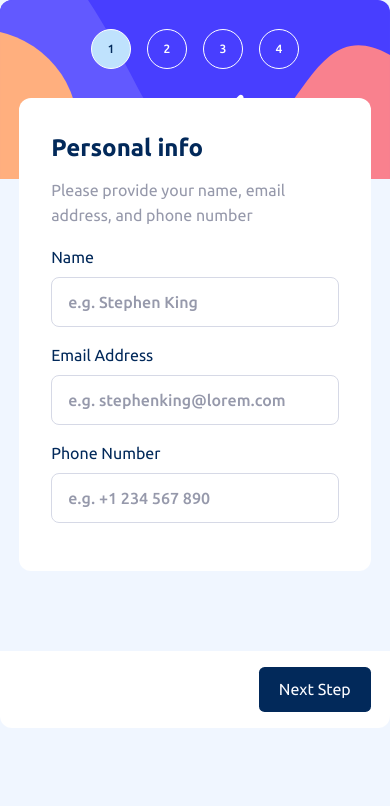
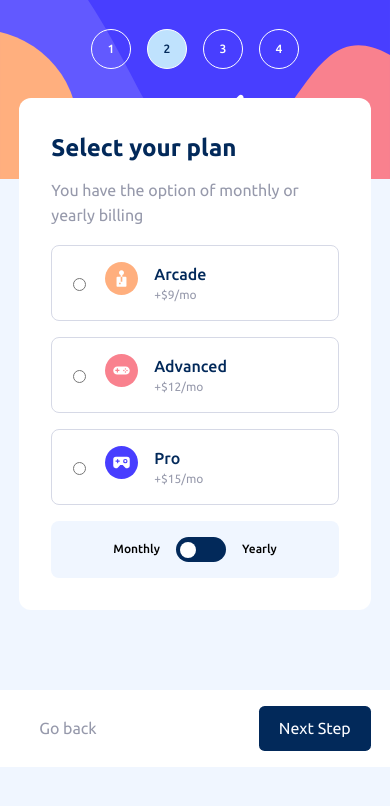
Before and after one commit to A14313/multiStep-form, a website built with Parcel: page src/index.html in a window 390 px wide. Built offline with nearby package versions, Linux system fonts and the light colour scheme.

Commit message:
Done with layouts
Done with mobile layout, tablet, and desktop layouts

Needs to add js for functions

Needs to fix the last thank you part

```diff
--- a/src/index.html
+++ b/src/index.html
@@ -26,7 +26,7 @@
 			<img src="assets/images/bg-sidebar-desktop.svg" desktop alt="" />
 		</div> -->
 		<div class="container">
-			<div class="grid">
+			<div class="main-grid">
 				<div class="banner__container">
 					<img
 						src="assets/images/bg-sidebar-mobile.svg"
@@ -43,7 +43,7 @@
 					<ul class="page-indicator__list">
 						<!-- 1 -->
 						<div class="page-indicator__group">
-							<li class="page-indicator__item active">
+							<li class="page-indicator__item">
 								<p>1</p>
 							</li>
 							<div class="page-indicator__text">
@@ -54,7 +54,7 @@
 
 						<!-- 2 -->
 						<div class="page-indicator__group">
-							<li class="page-indicator__item">
+							<li class="page-indicator__item active">
 								<p>2</p>
 							</li>
 							<div class="page-indicator__text">
@@ -104,6 +104,7 @@
 									name="name"
 									id="name"
 									placeholder="e.g. Stephen King"
+									required
 								/>
 							</div>
 							<div class="form-group">
@@ -115,6 +116,7 @@
 									name="email"
 									id="email"
 									placeholder="e.g. stephenking@lorem.com"
+									required
 								/>
 							</div>
 							<div class="form-group">
@@ -126,6 +128,7 @@
 									name="number"
 									id="number"
 									placeholder="e.g. +1 234 567 890"
+									required
 								/>
 							</div>
 						</div>
@@ -143,6 +146,7 @@
 							<p class="card__desc">
 								You have the option of monthly or yearly billing
 							</p>
+							<div class="card__plans-radio">
 								<!-- Option 1 -->
 								<div class="form-group flex">
 									<input
@@ -159,10 +163,14 @@
 										/>
 									</div>
 									<div class="form-group__radio__text">
-									<label class="primary-title" for="arcade"
+										<label
+											class="primary-title"
+											for="arcade"
 											>Arcade</label
 										>
-									<p class="form-group-label__desc">+$9/mo</p>
+										<p class="form-group-label__desc">
+											+$9/mo
+										</p>
 										<p class="form-group-label__yearly">
 											2 months free
 										</p>
@@ -185,7 +193,9 @@
 										/>
 									</div>
 									<div class="form-group__radio__text">
-									<label class="primary-title" for="advanced"
+										<label
+											class="primary-title"
+											for="advanced"
 											>Advanced</label
 										>
 										<p class="form-group-label__desc">
@@ -222,6 +232,7 @@
 										<p class="form-group-label__yearly">
 											2 months free
 										</p>
+									</div>
 								</div>
 							</div>
 
--- a/src/scss/_colors.scss
+++ b/src/scss/_colors.scss
@@ -23,10 +23,6 @@
 
 body {
 	background-color: var(--clr-gray-light-500);
-
-	@include mediaQuery(med) {
-		background-color: white;
-	}
 }
 .slider,
 .btn,
--- a/src/scss/main.scss
+++ b/src/scss/main.scss
@@ -27,17 +27,19 @@ body {
 	}
 }
 
-.grid {
-	border-radius: var(--border-radius-card);
-	overflow: hidden;
+.main-grid {
 	@include mediaQuery(med) {
+		padding: 0.5em;
+		background-color: white;
+		border-radius: var(--border-radius-card);
+		overflow: hidden;
 		display: grid;
 		grid-template-columns: repeat(3, 1fr);
 	}
 
 	@include mediaQuery(lrg) {
 		width: 90%;
-		max-width: 1200px;
+		max-width: 1000px;
 		margin-inline: auto;
 	}
 }
@@ -48,14 +50,20 @@ body {
 	padding: 0.65em 1.25em;
 	border-radius: 0.35em;
 	cursor: pointer;
+	transition: opacity var(--transition-speed-normal) ease;
 
 	&--previous {
 		background-color: transparent;
+	}
+
+	&:hover {
+		opacity: 0.9;
 	}
 }
 
 .banner__container {
 	position: relative;
+
 	img[mobile] {
 		position: absolute;
 		z-index: -1;
@@ -71,7 +79,7 @@ body {
 	@include mediaQuery(med) {
 		grid-column: 1 / 2;
 		grid-row: 1 / 2;
-		z-index: -1;
+		z-index: 1;
 
 		img[mobile] {
 			display: none;
@@ -83,7 +91,7 @@ body {
 			max-width: 100%;
 			object-fit: cover;
 			// // position: absolute;
-			z-index: -1;
+			// z-index: -1;
 			border-radius: var(--border-radius-card);
 		}
 	}
@@ -130,6 +138,21 @@ body {
 		border: 1px solid var(--clr-gray-light-400);
 		border-radius: var(--border-radius-form);
 		padding: 1em;
+		transition: min-width var(--transition-speed-normal) 300ms ease;
+
+		@include mediaQuery(med) {
+			flex-direction: column;
+			gap: 2.3em;
+			min-width: 130px;
+		}
+
+		@include mediaQuery(lrg) {
+			min-width: 140px;
+		}
+
+		@include mediaQuery(xlrg) {
+			min-width: 160px;
+		}
 
 		&.active {
 			border: 1px solid var(--clr-input-border-focused);
@@ -193,7 +216,9 @@ body {
 	}
 
 	& input[type="radio"] {
-		// display: none;
+		@include mediaQuery(med) {
+			display: none;
+		}
 	}
 
 	&__summary {
@@ -316,7 +341,7 @@ body {
 	display: flex;
 	flex-direction: column;
 
-	&:not(:nth-of-type(1)) {
+	&:not(:nth-of-type(2)) {
 		display: none;
 		// background-color: red;
 	}
@@ -364,6 +389,30 @@ body {
 		text-align: center;
 
 		padding: 2em 0;
+
+		@include mediaQuery(med) {
+			// border: 1px solid red;
+			// min-height: 100%;
+			// position: absolute;
+		}
+	}
+
+	&__plans-radio {
+		@include mediaQuery(med) {
+			display: flex;
+			justify-content: space-between;
+			gap: 0em;
+
+			min-height: 160px;
+		}
+
+		@include mediaQuery(lrg) {
+			// justify-content: space-evenly;
+		}
+
+		@include mediaQuery(xlrg) {
+			justify-content: space-between;
+		}
 	}
 }
 
@@ -436,8 +485,7 @@ body {
 	padding-block: 1.8em;
 
 	@include mediaQuery(med) {
-		// display: none;
-		// position: absolute;
+		z-index: 2;
 		grid-column: 1 / 2;
 		grid-row: 1 / 2;
 		padding-inline: 1.2em;
```
Also changed, not shown: dist/index.html, 4 other files. Lines whose indentation alone changed are shown as unchanged.
